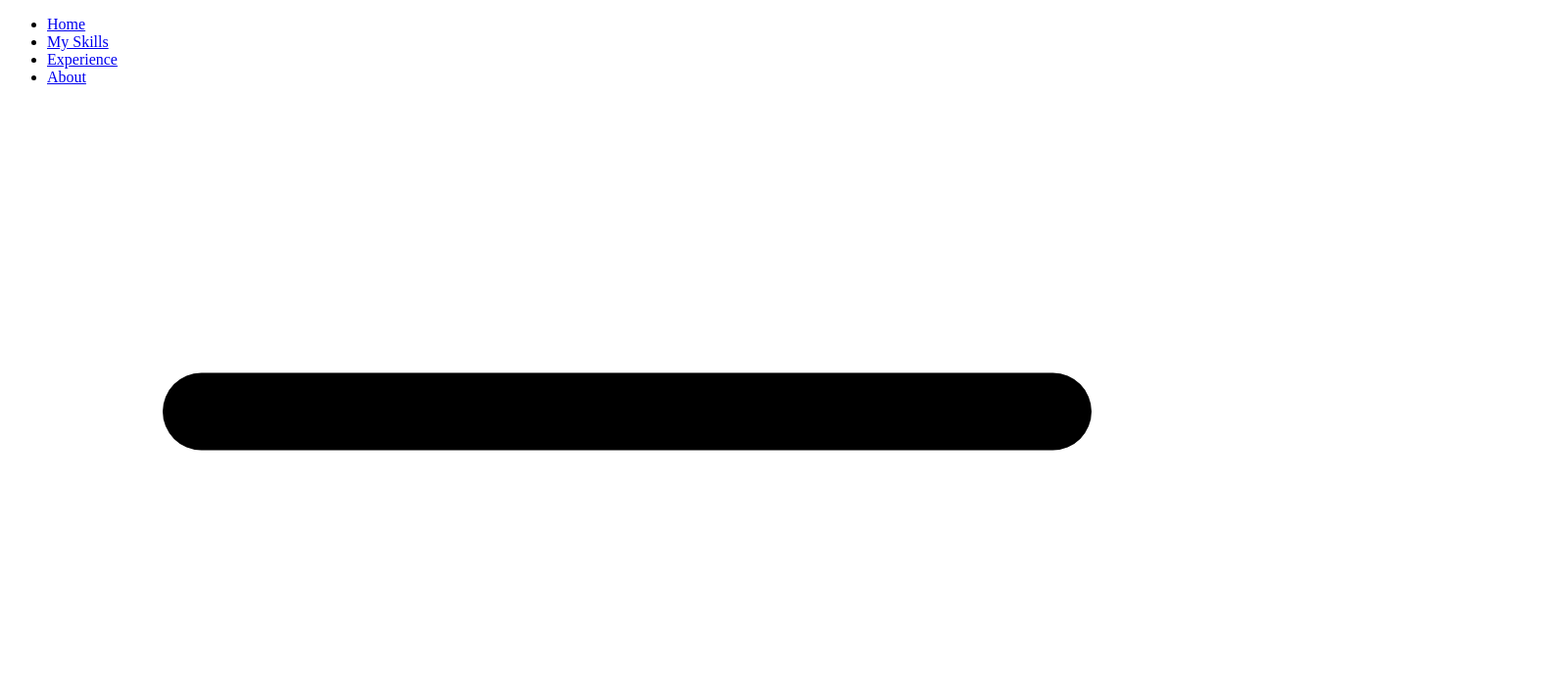
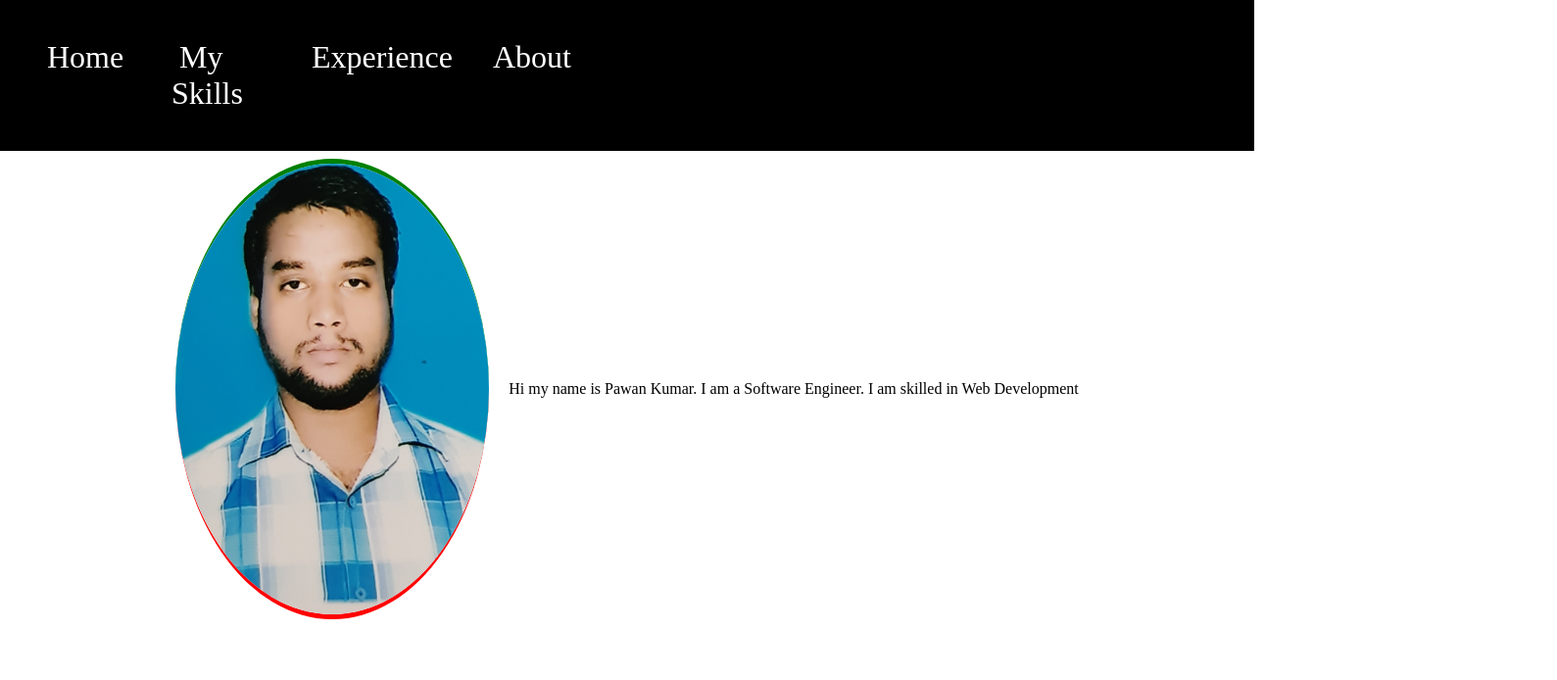
Before and after one commit to pawan100722/my-portfolio, a React (Vite) app: page / in a window 1280 px wide. Shown: the top 694 px of the page at 98% size, 1589 px wide, since content can reach past the window. Built offline with nearby package versions, Linux system fonts and the light colour scheme.

Commit message:
made the navbar responsive

```diff
--- a/src/Components/Navbar/navbar.tsx
+++ b/src/Components/Navbar/navbar.tsx
@@ -1,5 +1,5 @@
 import  { useState } from "react";
-// import "../../CSS/navbar.css";
+import "../../Styles/navbar.css";
 import { NavbarRoutes } from "./navbar-routes";
 import { HamburgerIcon } from "../../Icons/HamburgerIcon";
 // import { UserIcon } from "../../Icons/UserIcon";
@@ -19,55 +19,42 @@ export const Navbar = () => {
       <nav>
         <div
           className="navbar-container"
-          style={isMenuOpen ? { height: "12em" } : {}}
         >
-          <div
-            className="navbar-routes"
-            style={
-              isMenuOpen
-                ? {
-                    display: "flex",
-                    flexDirection: "column",
-                  }
-                : {}
-            }
-          >
-            <ul>
-              <li>
+          <ul className="navbar-routes-container">
+            <li className="navbar-list">
               <a href="#/" className="navbar-link">
                 Home
               </a>
             </li>
 
-              <li>
-                <a href={`#/my-skills`} className="navbar-link">
+            <li className="navbar-list">
+              <a  href={`#/my-skills`} className="navbar-link">
                 My Skills
               </a>
             </li>
-              {/* <li>
+            {/* <li className="navbar-list">
                 <a href={`#/my-projects`} className="navbar-link">
                   My Projects
                 </a>
               </li> */}
-              <li>
+            <li className="navbar-list">
               <a href={`#/experience`} className="navbar-link">
                 Experience
               </a>
             </li>
-              <li>
+            <li className="navbar-list">
               <a href={`#/about`} className="navbar-link">
                 About
               </a>
             </li>
           </ul>
         </div>
-        </div>
 
         <div
           className="hamburger-logo navbar-link"
           onClick={handleHamburgerClick}
         >
-          <HamburgerIcon />
+          {/* <HamburgerIcon /> */}
         </div>
         <NavbarRoutes />
       </nav>
--- a/src/Components/main-component.tsx
+++ b/src/Components/main-component.tsx
@@ -1,4 +1,5 @@
-import { Navbar } from "./Navbar/navbar.tsx"
+import { Navbar } from "./Navbar/navbar.tsx";
+import '../Styles/main.css'
 
 export const MainComponent=()=>{
   return <><Navbar/></>
--- a/src/Pages/homepage.tsx
+++ b/src/Pages/homepage.tsx
@@ -1,11 +1,11 @@
 import myImage from '../Images/profile_pic.jpg';
-// import '../CSS/homepage.css';
+import '../Styles/homepage.css';
 
 export const Homepage=()=>{
   return (
     <>
-      <div className="main-container">
-          <img src={myImage} />
+      <div className="homepage-main-container">
+          <img className='homepage-image' src={myImage} />
         <div className="text-container">
           <p className='intro-text'>
             Hi my name is Pawan Kumar. I am a <span className='highlighted-text'>Software Engineer</span>. I
--- /dev/null
+++ b/src/Styles/homepage.css
@@ -0,0 +1,14 @@
+.homepage-main-container{
+  display: flex;
+  flex-wrap: wrap;
+  justify-content: center;
+  align-items: center;
+  gap: 20px;
+}
+
+.homepage-image{
+  width: 25%;
+  border-bottom: 5px solid red;
+  border-top: 5px solid green;
+  border-radius: 50%;
+}
--- /dev/null
+++ b/src/Styles/main.css
@@ -0,0 +1,5 @@
+*{
+  margin:0;
+  padding:0;
+  box-sizing: border-box;
+}
--- /dev/null
+++ b/src/Styles/navbar.css
@@ -0,0 +1,52 @@
+.navbar-container{
+  display: flex;
+  /* justify-content: flex-end; */
+  background-color: black;
+  width: 100dwv;
+}
+
+.navbar-routes-container{
+  width: 50%;
+  display:flex;
+  justify-content: space-evenly;
+  gap: 10px;
+  padding: 30px;
+  transition-property: opacity;
+  transition-timing-function: liner;
+  transition-duration: 1s;
+}
+
+
+.navbar-list{
+  list-style: none;
+  margin: 10px;
+  width: 155px;
+}
+
+.navbar-link{
+  font-size: 2rem;
+  text-decoration: none;
+  border-radius: 15px;
+  color: white;
+  padding: 4px 8px 4px 8px;
+}
+
+.navbar-link:hover{
+  background-color: rgba(255, 255, 255, 0.748);
+  color:black;
+}
+
+.visible{
+  opacity:1
+}
+
+@media (max-width:600px){
+  .navbar-routes-container{
+    flex-direction: column;
+    justify-content: center;
+    align-items: center;
+    margin: auto;
+    width: 100dvw;
+    opacity: 0;
+  }
+}
```
Lines whose indentation alone changed are shown as unchanged.
